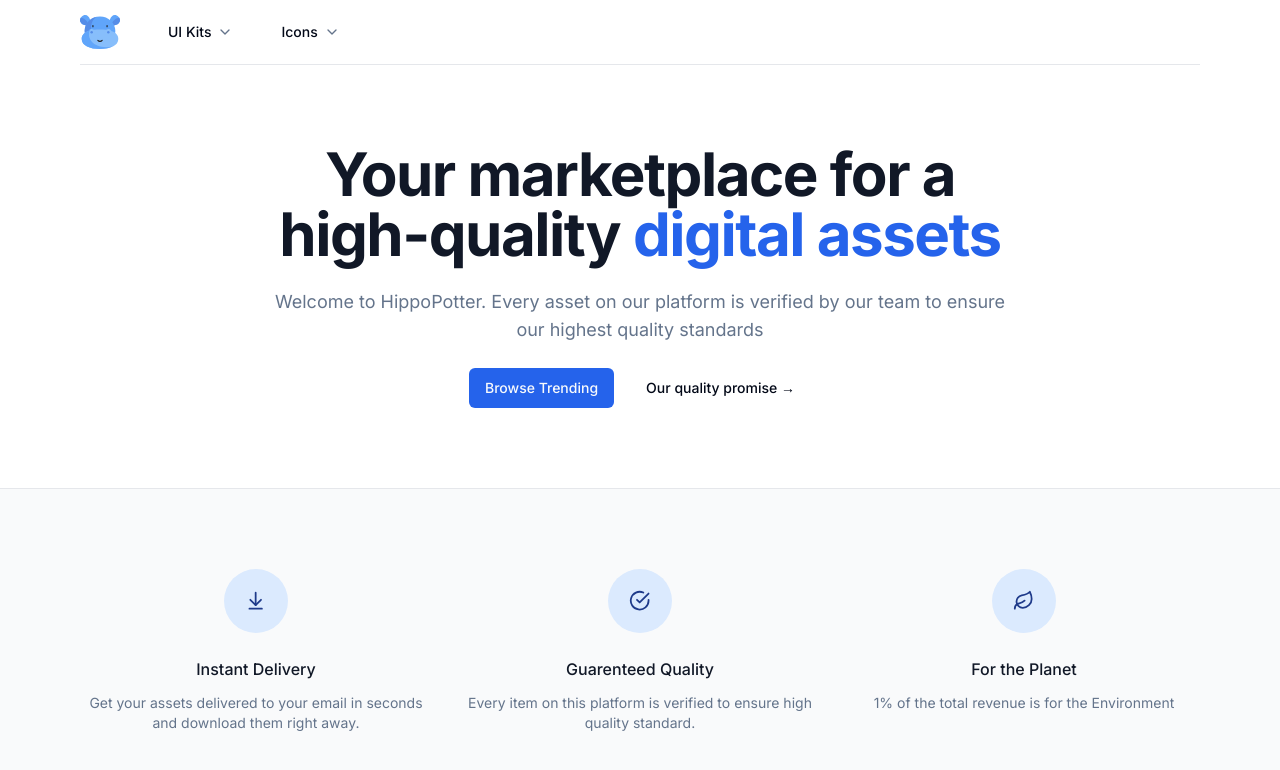
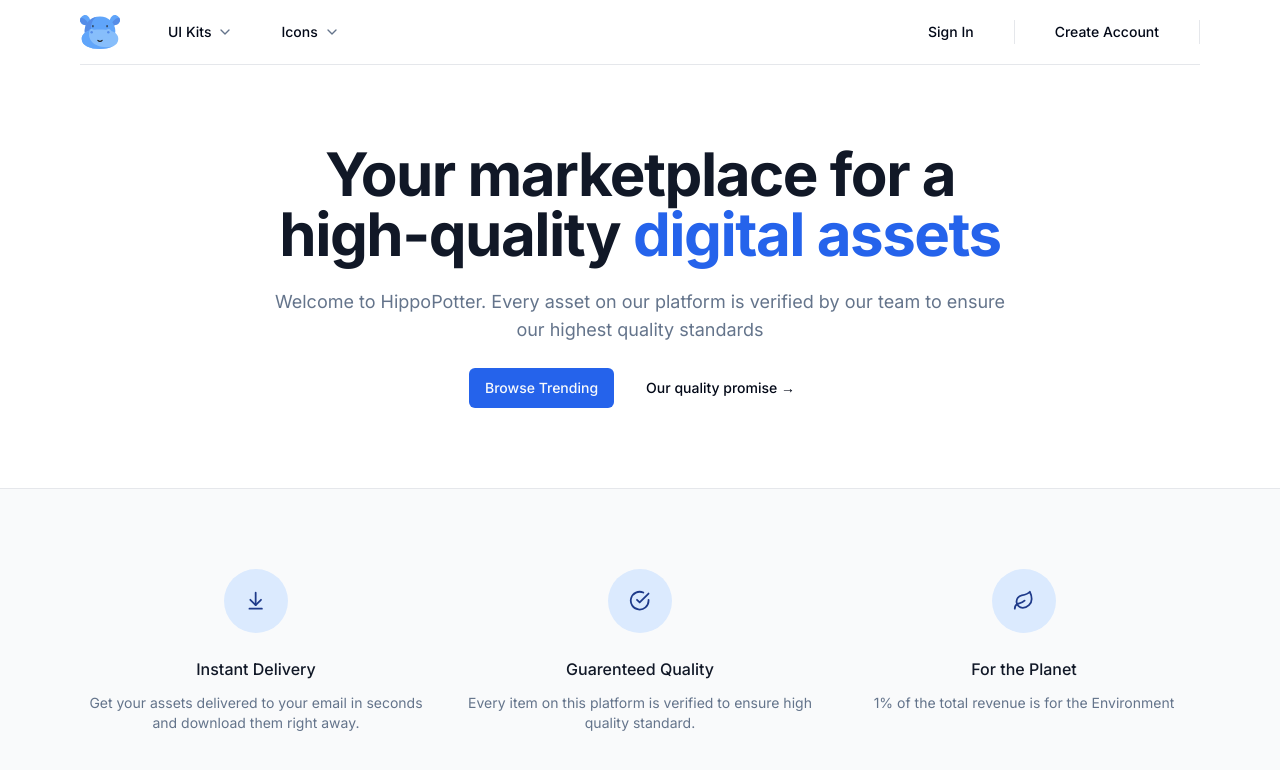
Before and after one commit to anjanah07/digitalmarket, a Next.js app: page / in a window 1280 px wide. Shown: the top 770 px of the page. Built offline with nearby package versions, Linux system fonts and the light colour scheme.

Commit message:
add: login & create acc

```diff
--- a/src/components/NavBar.tsx
+++ b/src/components/NavBar.tsx
@@ -2,8 +2,10 @@
 import MaxWidthWrapper from "./MaxWidthWrapper";
 import { Icons } from "./Icons";
 import NavItems from "./NavItems";
+import { buttonVariants } from "./ui/button";
 
 const NavBar = () => {
+  const user = null;
   return (
     <div className="bg-white sticky z-50 top-0 inset-x-0 h-16">
       <header className="relative bg-white">
@@ -19,6 +21,39 @@
               <div className="hidden z-50 lg:ml-8 lg:block lg:self-stretch">
                 <NavItems />
               </div>
+              <div className="ml-auto flex items-center">
+                <div className="hidden lg:flex lg:flex-1 lg:items-center lg:justify-end lg:space-x-6">
+                  {user ? null : (
+                    <Link
+                      href="/sign-in"
+                      className={buttonVariants({ variant: "ghost" })}
+                    >
+                      Sign In
+                    </Link>
+                  )}
+                  {user ? null : (
+                    <span className="h-6 w-px bg-gray-200" aria-hidden />
+                  )}
+                  {user ? (
+                    <p></p>
+                  ) : (
+                    <Link
+                      href="/sign-up"
+                      className={buttonVariants({ variant: "ghost" })}
+                    >
+                      Create Account
+                    </Link>
+                  )}
+                  {user ? (
+                    <span className="h-6 w-px bg-gray-200" aria-hidden></span>
+                  ) : null}
+                  {user ? null : (
+                    <div className="flex lg:ml-6 ">
+                      <span className="h-6 w-px bg-gray-200" aria-hidden></span>
+                    </div>
+                  )}
+                </div>
+              </div>
             </div>
           </div>
         </MaxWidthWrapper>
```
